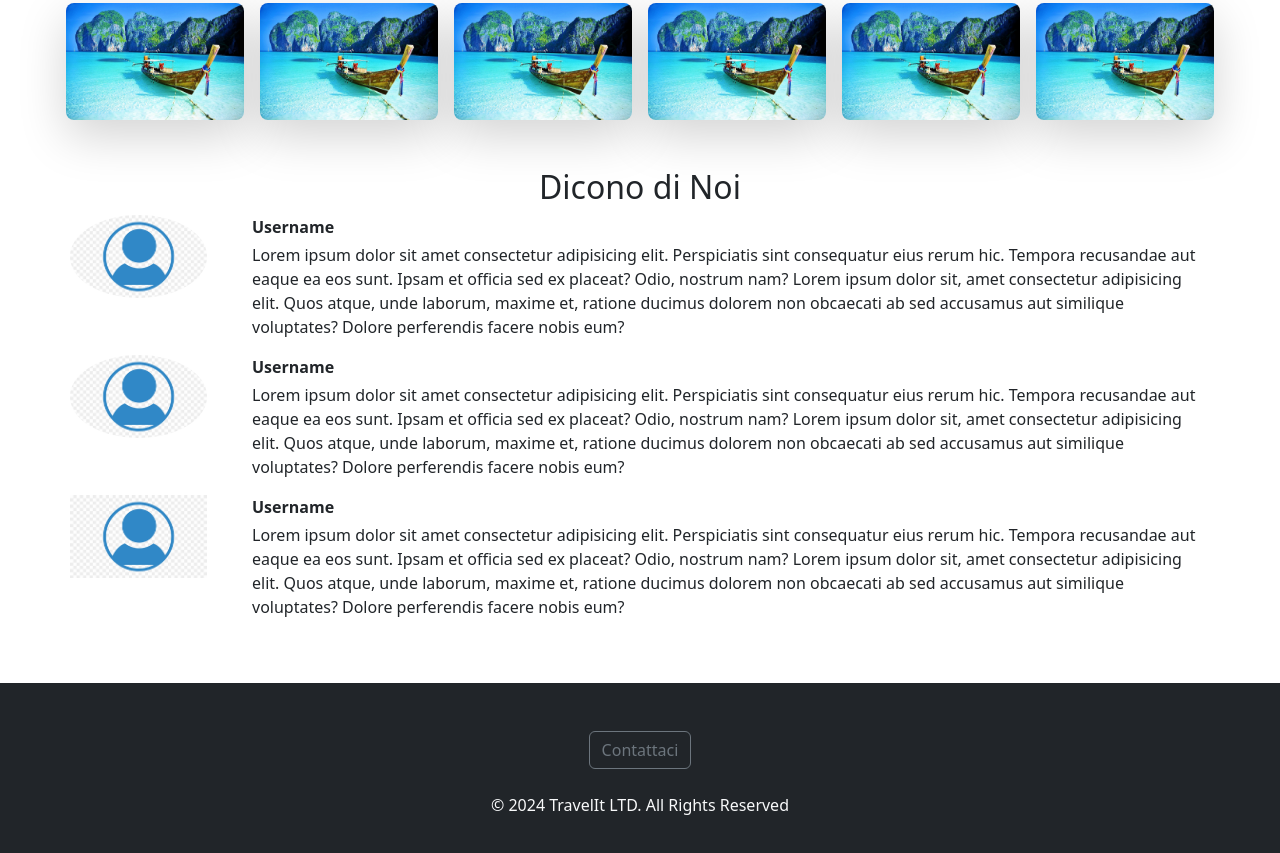
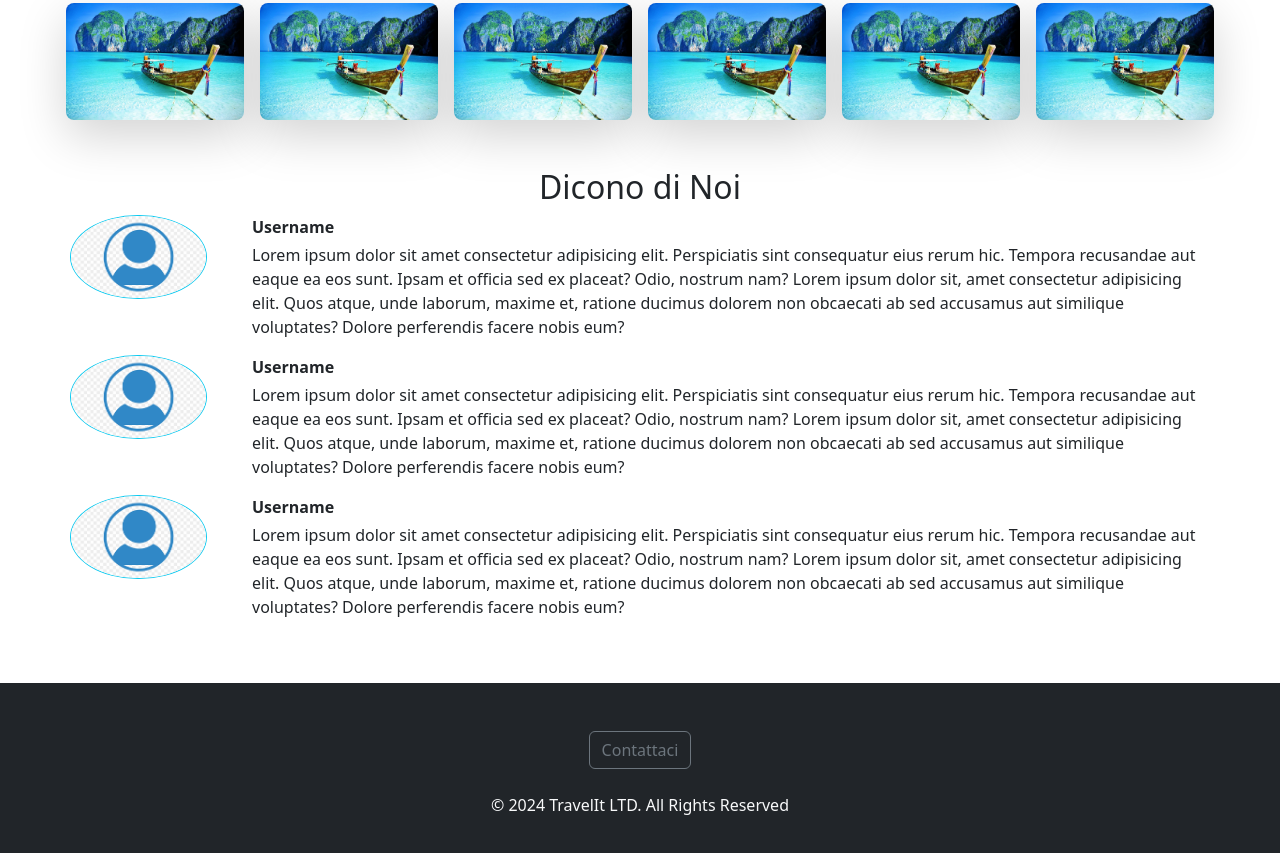
Before and after one commit to camillazicari/compito-03-12, a plain HTML site: page index.html in a window 1280 px wide. Shown: the part 2869-3722 px from the top of the page. Drawn offline with nearby package versions, Linux system fonts and the light colour scheme.

Commit message:
ultimo commit

```diff
--- a/index.html
+++ b/index.html
@@ -512,7 +512,7 @@
         <div class="col-2 pe-0 text-start">
           <div>
             <img
-              class="w-75 rounded-circle"
+              class="w-75 rounded-circle border border-info"
               src="assets/img/images.png"
               alt="user"
             />
@@ -533,7 +533,7 @@
 
         <div class="col-2 pe-0 text-start">
             <img
-            class="w-75 rounded-circle"
+            class="w-75 rounded-circle border border-info"
             src="assets/img/images.png"
             alt="user"
           />
@@ -553,7 +553,7 @@
 
         <div class="col-2 pe-0 text-start">
             <img
-            class="w-75"
+            class="w-75 rounded-circle border border-info"
             src="assets/img/images.png"
             alt="user"
           />
```
